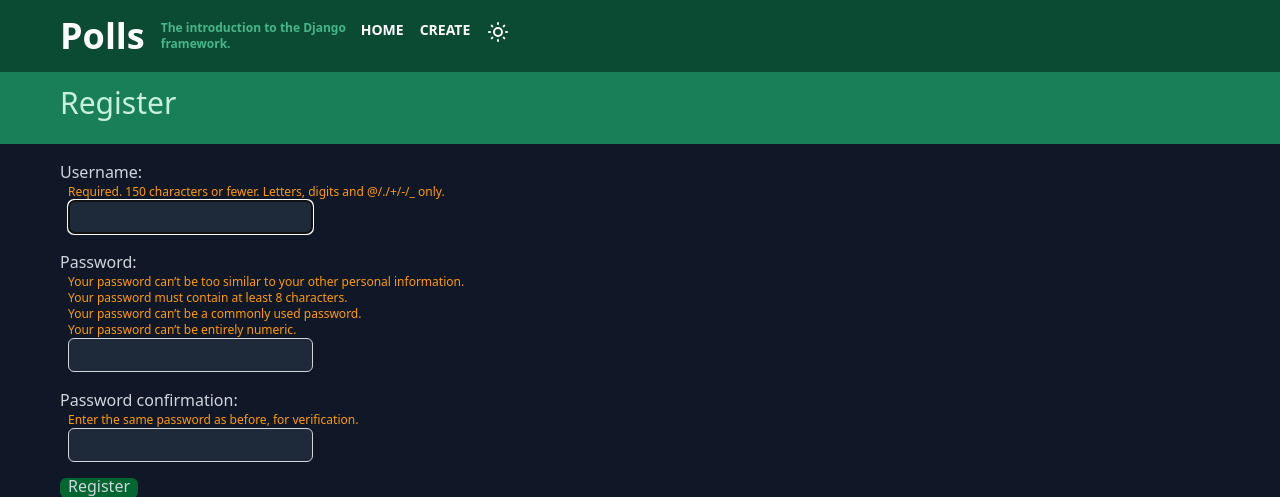
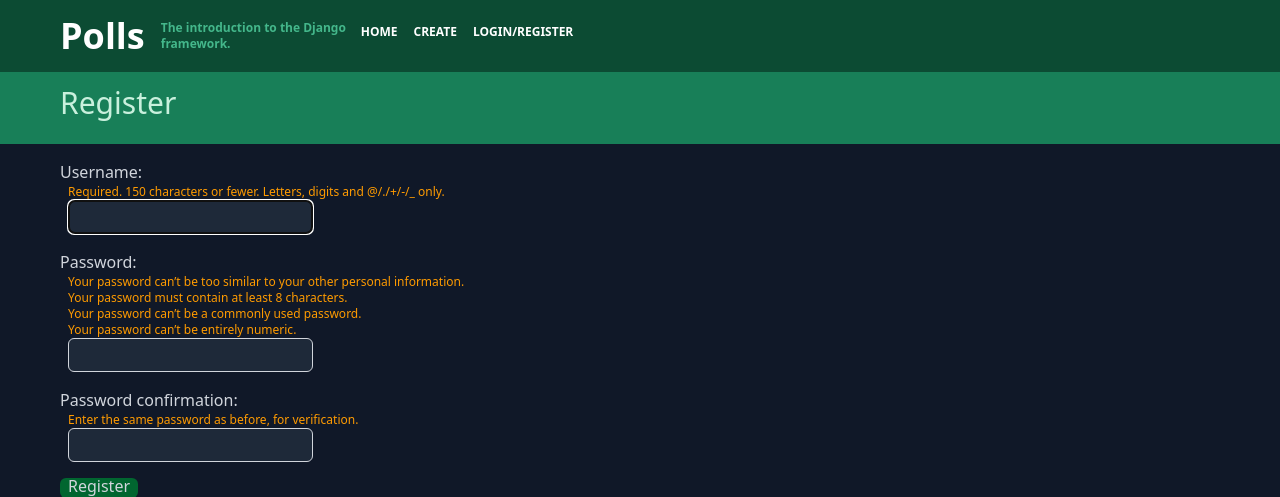
Before and after one commit to Huuuuuugo/learning_django, a Django app: page /polls/register/ in a window 1280 px wide. Shown: the top 497 px of the page. Run offline with Django 5.2, Linux system fonts and the light colour scheme; style sheets or scripts are compiled from the project's sources.

Commit message:
Add login/register and logout button to nav bar

```diff
--- a/polls/templates/polls/toolbar.html
+++ b/polls/templates/polls/toolbar.html
@@ -1,14 +1,18 @@
 <div class="flex-row pt-2 md:pt-0 md:flex bg-django-900 min-h-18 items-center ps-15 ">
     <aside class="flex space-x-4 pb-2 pt-2">
-        <p class="font-bold text-4xl text-white">Polls</p>
+        <a class="font-bold text-4xl text-white" href="{% url "polls:index" %}">Polls</a>
         <p class="max-w-50 font-bold text-xs text-django-500 pt-1">The introduction to the Django framework.</p>
     </aside>
     <nav class="flex space-x-4 justify-center pb-2">
-        <a class="text-white hover:text-django-600 font-bold text-sm" href="{% url "polls:index" %}">HOME</a>
-        <a class="text-white hover:text-django-600 font-bold text-sm" href="{% url "polls:create" %}">CREATE</a>
-        <a class="text-white hover:text-django-600 font-bold text-sm" href="">
-            <svg xmlns="http://www.w3.org/2000/svg" width="24" height="24" viewBox="0 0 24 24" fill="none" stroke="currentColor" stroke-width="2" stroke-linecap="round" stroke-linejoin="round" class="lucide lucide-sun-medium"><circle cx="12" cy="12" r="4"/><path d="M12 3v1"/><path d="M12 20v1"/><path d="M3 12h1"/><path d="M20 12h1"/><path d="m18.364 5.636-.707.707"/><path d="m6.343 17.657-.707.707"/><path d="m5.636 5.636.707.707"/><path d="m17.657 17.657.707.707"/></svg>
+        <a class="text-white hover:text-django-600 font-bold text-xs" href="{% url "polls:index" %}">HOME</a>
+        <a class="text-white hover:text-django-600 font-bold text-xs" href="{% url "polls:create" %}">CREATE</a>
+        {% if user.username %}
+        <a class="text-white hover:text-django-600 font-bold text-xs flex" href="{% url "polls:logout" %}">
+            {{ user.username }}<svg class="ml-1 size-5" xmlns="http://www.w3.org/2000/svg" width="24" height="24" viewBox="0 0 24 24" fill="none" stroke="currentColor" stroke-width="2" stroke-linecap="round" stroke-linejoin="round" class="lucide lucide-log-out"><path d="M9 21H5a2 2 0 0 1-2-2V5a2 2 0 0 1 2-2h4"/><polyline points="16 17 21 12 16 7"/><line x1="21" x2="9" y1="12" y2="12"/></svg>
         </a>
+        {% else %}
+        <a class="text-white hover:text-django-600 font-bold text-xs" href="{% url "polls:login" %}">LOGIN/REGISTER</a>
+        {% endif %}
         <script>
             // highlight link to current page
             const navOptions = document.getElementsByTagName('nav')[0].getElementsByTagName('a')
```
